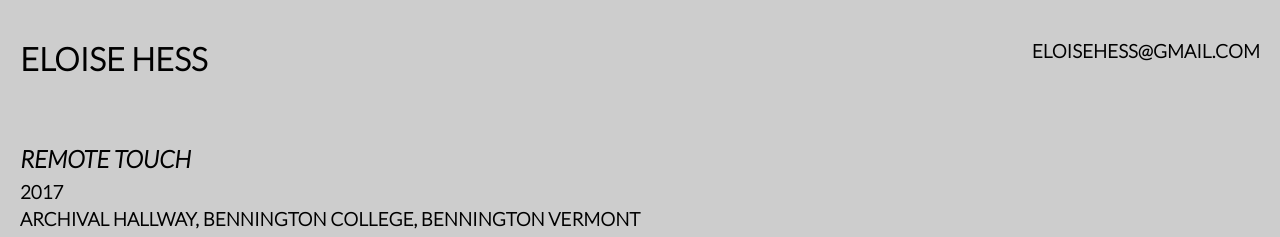
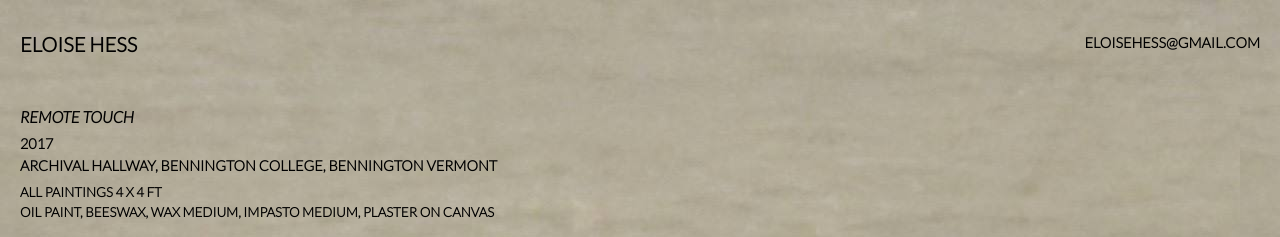
Before and after one commit to eloisehess/eloisehess.github.io, a website: page index.html in a window 1280 px wide. Shown: the top 237 px of the page. Drawn offline with nearby package versions, Linux system fonts and the light colour scheme.

Commit message:
add textured background

```diff
--- a/styles.css
+++ b/styles.css
@@ -4,12 +4,13 @@ body {
     font-family: 'Lato', sans-serif;
     font-weight: lighter;
     text-transform: uppercase;
-    background: #cdcdcd;
+    /*background: #cdcdcd;*/
+    background-image: url(images/background.jpg);
 }
 
-h1 { font-size: 2em; }
-h2 { font-size: 1.5em; }
-h3 { font-size: 1.17em; }
+h1 { font-size: 1.25em; }
+h2 { font-size: 1em; }
+h3 { font-size: .9em; }
 h4 { font-size: .83em; }
 h5 { font-size: .75em; }
 
@@ -85,5 +86,5 @@ header {
 }
 
 .featherlight.custom-featherlight:last-of-type {
- background: rgba(0,0,0,.25);
+ background: rgba(0,0,0,.8);
 }
```
Also changed, not shown: images/background.jpg (added).
